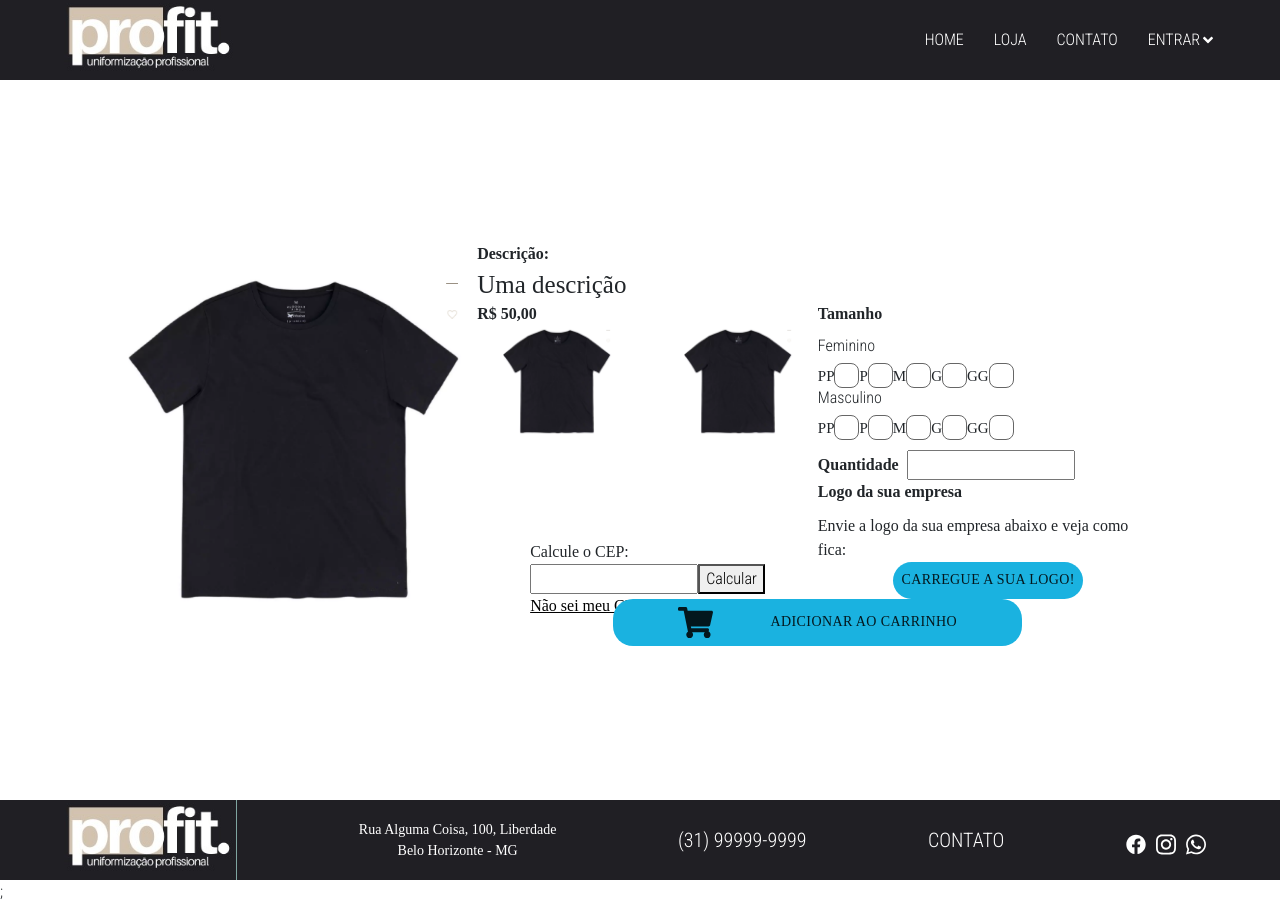
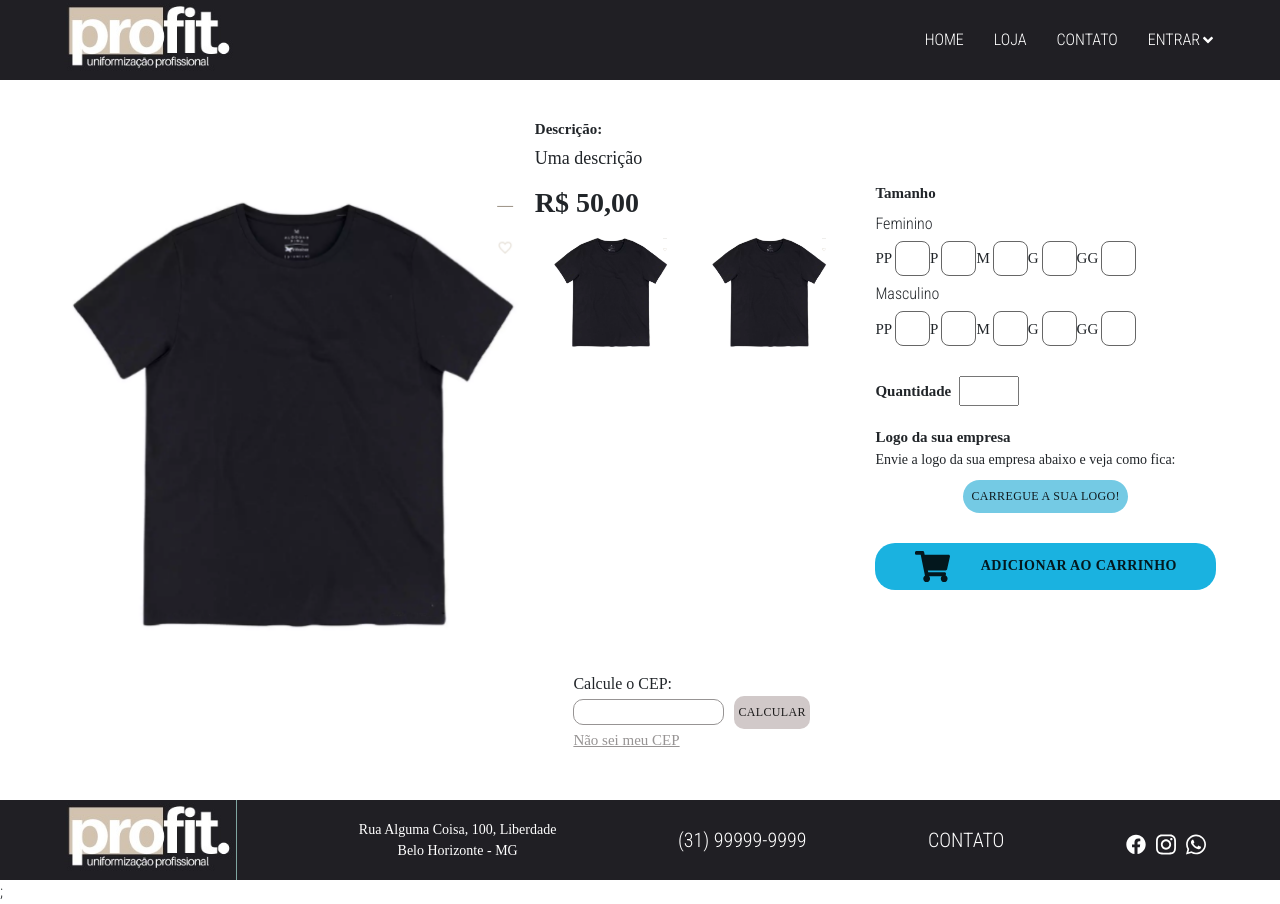
Before and after one commit to cpejr/frontend-uniformsystem, a React (Create React App) app: page /product/1 in a window 1280 px wide. Built offline with nearby package versions, Linux system fonts and the light colour scheme; no server answers.

Commit message:
Estilização da Pag. Produto

```diff
--- a/src/Pages/Checkout/Checkout.css
+++ b/src/Pages/Checkout/Checkout.css
@@ -7,7 +7,7 @@ h1, h2, button, span, strong, label {
     max-width: 70%;
 }
 
-label{
+.fullContent .mainContent label{
     margin: 0 !important;
     font-size: 15px;
 }
--- a/src/Pages/Produto/Produto.css
+++ b/src/Pages/Produto/Produto.css
@@ -6,15 +6,13 @@
 
     display: flex;
     justify-content: center;
-    align-items: center;
 
     padding: 30px 0px;
     margin: 0 auto;
 }
 
 .productPage .leftSide{
-    height: 100%;
-    width: 30%;
+    width: 40%;
 
     display: flex;
     justify-content: center;
@@ -23,6 +21,7 @@
 
 .productPage .leftSide img{
     width: 100%;
+    margin-bottom: 50px;
 }
 
 .productPage .rightSide{
@@ -49,14 +48,16 @@
     flex-direction: column;
     align-items: flex-start;
     justify-content: space-between;
+    margin-bottom: 10px;
 }
 
 .productPage .rightSide .titleArea strong{
+    font-size: 15px;
     font-weight: 600;
 }
 
 .productPage .rightSide .titleArea span{
-    font-size: 25px;
+    font-size: 18px;
 }
 
 .productPage .rightSide .productsInfo {
@@ -81,47 +82,66 @@
 
 }
 
+.productPage .rightSide .productsInfo .leftSideInside .priceWIthPhotos{
+    font-size: 28px;
+}
+
 .productPage .rightSide .productsInfo .leftSideInside .priceWIthPhotos .productsPhotos{
-
     height: 60%;
-    width: 100%;
+    width: 90%;
     overflow: auto;
     display: grid;
     grid-template-columns: 1fr 1fr;
-    gap: 20px;
-    justify-items: center;
+    gap: 10px;
+    margin: 10px auto 0 auto;
 }
 
 .productPage .rightSide .productsInfo .leftSideInside .priceWIthPhotos .productsPhotos img{
-    width: 70%;
+    width: 80%;
+    cursor: pointer;
+}
+
+.productPage .rightSide .productsInfo .leftSideInside .priceWIthPhotos .productsPhotos img:hover{
+    border: 1px solid #000;
 }
 
 .productPage .rightSide .productsInfo .leftSideInside .shipSpace{
     height: 20%;
     display: flex;
+    flex-direction: column;
     align-items: flex-start;
-    flex-direction: column;
 }
 
 .productPage .rightSide .productsInfo .leftSideInside .shipSpace .calculateCEPArea{
-    width: 100%;
+    width: 90%;
     display: flex;
     flex-direction: row;
     align-items: center;
 }
 
-.productPage .rightSide .productsInfo .leftSideInside .shipSpace .calculateCEPArea button{
+.productPage .rightSide .productsInfo .leftSideInside .shipSpace .calculateCEPArea .calculateCEPButton{
+    font-size: 12px;
+    border-radius: 10px;
+    background-color:  #d1c9c9;
+}
 
+.productPage .rightSide .productsInfo .leftSideInside .shipSpace .calculateCEPArea input{
+    width: 70%;
+    margin-right: 10px;
+    border-radius: 10px;
+    border: 0.3px solid #979494;
+    padding: 0px 4px;
 }
 
 .productPage .rightSide .productsInfo .leftSideInside .shipSpace .forgotPassword{
+    font-size: 15px;
     text-decoration: underline;
     cursor: pointer;
-    color: #000;
+    color: #979494;
 }
 
 .productPage .rightSide .productsInfo .leftSideInside .shipSpace .forgotPassword:hover{
-    color: #fafafa;
+    color: #000;
 }
 
 .productPage .rightSide .productsInfo .sizeAndQuantity{
@@ -134,6 +154,7 @@
 }
 
 .productPage .rightSide .productsInfo .sizeAndQuantity strong{
+    font-size: 15px;
     font-weight: 600;
 }
 
@@ -151,6 +172,10 @@
     align-items: flex-start;
 }
 
+.productPage .rightSide .productsInfo .sizeAndQuantity .divCheckboxes .genderCheckboxes + .genderCheckboxes{
+    margin-top: 8px;
+}
+
 .productPage .rightSide .productsInfo .sizeAndQuantity .quantity{
     display: flex;
     align-items: center;
@@ -158,7 +183,14 @@
 }
 
 .productPage .rightSide .productsInfo .sizeAndQuantity .quantity strong{
+    font-size: 15px;
     margin-right: 8px;
+}
+
+.productPage .rightSide .productsInfo .sizeAndQuantity .quantity input{
+    width: 60px;
+
+    margin: 20px 0;
 }
 
 .productPage .rightSide .productsInfo .loadLogo{
@@ -176,19 +208,37 @@
 }
 
 .productPage .rightSide .productsInfo .loadLogo .titleUploadLogo strong{
-    margin-bottom: 10px;
+    font-size: 15px;
+}
+
+.productPage .rightSide .productsInfo .loadLogo .titleUploadLogo span{
+    font-size: 14px;
 }
 
 .productPage .rightSide .productsInfo .loadLogo button{
-    background-color: rgb(26, 178, 224);
+    font-size: 12px;
+    background-color: rgb(116, 202, 228);
     border-radius: 20px;
+    margin-top: 10px;
+}
+
+.productPage .rightSide .productsInfo .loadLogo button:hover{
+    background-color: rgb(64, 158, 187);
 }
 
 .productPage .rightSide .addToCart{
-    width: 60%;
+    font-weight: 600;
+
+    width: 100%;
     background-color: rgb(26, 178, 224);
     display: flex;
     align-items: center;
     justify-content: space-evenly;
     border-radius: 20px;
+
+    margin-top: 30px;
 }
+.productPage .rightSide .addToCart:hover{
+    background-color: rgb(37, 118, 143);
+
+}
--- a/src/Pages/Produto/Produto.js
+++ b/src/Pages/Produto/Produto.js
@@ -62,9 +62,6 @@ function Produto() {
     //Pegando o id do produto pelo link
     const { product_id } = useParams();
 
-    //depois de pego o id do produto pelo link
-    //depois com o id produto os models (getproductmodel)
-    //depois eu pego a img link.
 
     useEffect(() => {
         async function getProduto(product_id) {
@@ -89,7 +86,7 @@ function Produto() {
         }
 
         return (
-            <div className={"radio"} style={{ display: "flex" }}>
+            <div className="radio" style={{ display: "flex" }}>
                 {obj_sizes.map((size, index) => {
                     let value;
                     value = gender + "_" + size;
@@ -106,7 +103,7 @@ function Produto() {
                                 name='radio_size_item'
                                 value={value}
                                 ref={inputSize}
-                            ></input>
+                            />
                             <span className='radio_checkmark'>
                                 {selectedValue === value ? Content() : null}
                             </span>
@@ -157,7 +154,7 @@ function Produto() {
                             <span>Calcule o CEP:</span>
                             <div className="calculateCEPArea">
                                 <input type="text"/>
-                                <button>Calcular</button>
+                                <Button className="calculateCEPButton">Calcular</Button>
                             </div>
                             <span className="forgotPassword">Não sei meu CEP</span>
                         </div>
@@ -178,7 +175,7 @@ function Produto() {
 
                         <div className="quantity">
                             <strong>Quantidade</strong>
-                            <input type="number" />
+                            <input type="text" />
                         </div>
 
                         <div className="loadLogo">
@@ -193,17 +190,17 @@ function Produto() {
 
                             <Button>Carregue a sua logo!</Button>
                         </div>
+                        <Button className="addToCart">
+                            <FaShoppingCart
+                                className='icon'
+                                size='35px'
+                            />
+                            ADICIONAR AO CARRINHO
+                        </Button>
                     </div>
 
                 </div>
 
-                <Button className="addToCart">
-                    <FaShoppingCart
-                        className='icon'
-                        size='35px'
-                    />
-                    ADICIONAR AO CARRINHO
-                </Button>
             </div>
 
         </div>
--- a/src/Pages/Produto/Radio.css
+++ b/src/Pages/Produto/Radio.css
@@ -2,9 +2,6 @@
     display: flex;
     align-items: center;
     justify-content:center;
-
-    margin-right: 20px;
-
 
     margin-bottom: 12px;
     cursor: pointer;
@@ -15,12 +12,17 @@
     user-select: none;
 }
 
+.radio_container + .radio_container{
+    margin-left: 7px;
+}
+
 /* nao podemos estilizar o input, logo, o deixei invisivel e estilizei outro componente */
 .radio_container input {
     width: 0;
     height: 0;
     opacity: 0;
     cursor: pointer;
+    margin-left: 3px;
 }
 
 .radio_checkmark {
@@ -28,12 +30,15 @@
     align-items: center;
     justify-content:center;
 
-    width: 25px;
-    height: 25px;
+    width: 35px;
+    height: 35px;
 
     border: 1px solid #666;
     border-radius: 8px;
+}
 
+.radio_checkmark .checked svg{
+    font-size: 30px;
 }
 
 /* On mouse-over, add a grey background color */
@@ -46,8 +51,8 @@
     justify-content: center;
     align-items: center;
 
-    width: 25px;
-    height: 24px;
+    width: 35px;
+    height: 34px;
     border-radius: 8px;
 
     background-color: #4dcdbc;
```
